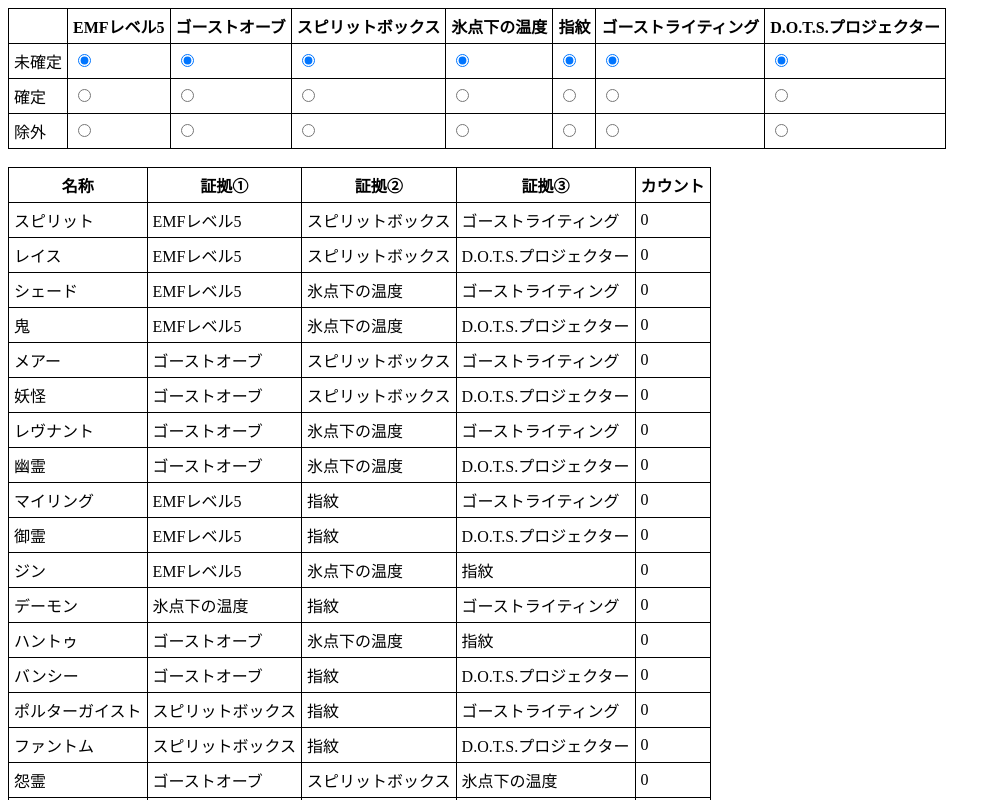
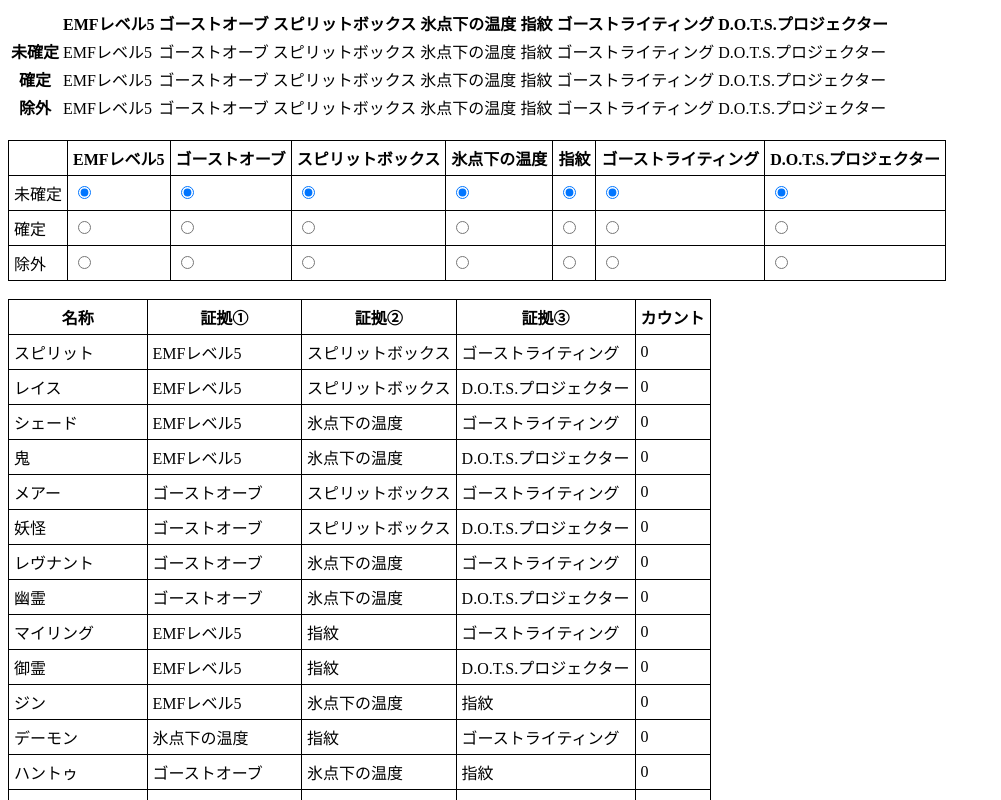
Before and after one commit to naoki-funawatari/phasmophobia-js, a React (Create React App) app: page / in a window 1280 px wide. Shown: the top 800 px of the page, without its empty margins (0-1001 px from the left). Built offline with nearby package versions, Linux system fonts and the light colour scheme.

Commit message:
feat: 新規コンポーネントを追加。

```diff
--- a/src/App.js
+++ b/src/App.js
@@ -3,7 +3,9 @@
 import Table from "./feature/Tables/Table";
 import ghostRepository from "./data/ghostRepository.json";
 import responseRepository from "./data/responseRepository.json";
-import judgmentType from "./data/judgmentType.json";
+import judgmentTypes from "./data/judgmentTypes.json";
+
+import Table2 from "./feature/Evidence/Table";
 
 const App = () => {
   const ghosts = ghostRepository.ghosts;
@@ -21,10 +23,15 @@
   const initialConditions = responses.map(o => ({
     responseId: o.id,
     responseName: o.name,
-    judgmentTypeId: judgmentType.undetermined.id,
+    judgmentTypeId: judgmentTypes.undetermined.id,
   }));
   const [conditions, setConditions] = useState(initialConditions);
   return (
+    <>
+      <div>
+        <Table2 />
+      </div>
+      <br />
       <div>
         <Filter
           initialItems={initialItems}
@@ -36,6 +43,7 @@
         <br />
         <Table conditions={conditions} items={items} />
       </div>
+    </>
   );
 };
 
--- /dev/null
+++ b/src/feature/Evidence/Data.jsx
@@ -0,0 +1,27 @@
+import responses from "../../data/responseRepository.json";
+import judgmentTypes from "../../data/judgmentTypes.json";
+
+const Data = () => {
+  console.log([...Object.values(judgmentTypes)]);
+
+  return (
+    <tbody>
+      {[...Object.values(judgmentTypes)].map(judgmentType => {
+        return (
+          <tr key={`judgmentType-id${judgmentType.id}`}>
+            <th>{judgmentType.name}</th>
+            {responses.map(reseponse => {
+              return (
+                <td key={`data-reseponse-id${reseponse.id}`}>
+                  {reseponse.name}
+                </td>
+              );
+            })}
+          </tr>
+        );
+      })}
+    </tbody>
+  );
+};
+
+export default Data;
--- /dev/null
+++ b/src/feature/Evidence/Header.jsx
@@ -0,0 +1,14 @@
+import responses from "../../data/responseRepository.json";
+
+const Header = () => (
+  <thead>
+    <tr>
+      <th></th>
+      {responses.map(response => (
+        <th key={`response-id${response.id}`}>{response.name}</th>
+      ))}
+    </tr>
+  </thead>
+);
+
+export default Header;
--- /dev/null
+++ b/src/feature/Evidence/Table.jsx
@@ -0,0 +1,13 @@
+import Header from "./Header";
+import Data from "./Data";
+
+const Table = () => {
+  return (
+    <table>
+      <Header />
+      <Data />
+    </table>
+  );
+};
+
+export default Table;
--- a/src/feature/Tables/Filter.jsx
+++ b/src/feature/Tables/Filter.jsx
@@ -1,5 +1,5 @@
 import React from "react";
-import judgmentType from "../../data/judgmentType.json";
+import judgmentTypes from "../../data/judgmentTypes.json";
 import "./Table.scss";
 
 const Filter = ({
@@ -37,17 +37,17 @@
               key={i}
               onClick={onConditionChecked(
                 o.responseId,
-                judgmentType.undetermined.id
+                judgmentTypes.undetermined.id
               )}
             >
               <input
                 type="radio"
                 onChange={onConditionChecked(
                   o.responseId,
-                  judgmentType.undetermined.id
+                  judgmentTypes.undetermined.id
                 )}
                 checked={
-                  conditions[i].judgmentTypeId === judgmentType.undetermined.id
+                  conditions[i].judgmentTypeId === judgmentTypes.undetermined.id
                 }
               />
             </td>
@@ -60,17 +60,17 @@
               key={i}
               onClick={onConditionChecked(
                 o.responseId,
-                judgmentType.determined.id
+                judgmentTypes.determined.id
               )}
             >
               <input
                 type="radio"
                 onChange={onConditionChecked(
                   o.responseId,
-                  judgmentType.determined.id
+                  judgmentTypes.determined.id
                 )}
                 checked={
-                  conditions[i].judgmentTypeId === judgmentType.determined.id
+                  conditions[i].judgmentTypeId === judgmentTypes.determined.id
                 }
               />
             </td>
@@ -83,17 +83,17 @@
               key={i}
               onClick={onConditionChecked(
                 o.responseId,
-                judgmentType.exclued.id
+                judgmentTypes.exclued.id
               )}
             >
               <input
                 type="radio"
                 onChange={onConditionChecked(
                   o.responseId,
-                  judgmentType.exclued.id
+                  judgmentTypes.exclued.id
                 )}
                 checked={
-                  conditions[i].judgmentTypeId === judgmentType.exclued.id
+                  conditions[i].judgmentTypeId === judgmentTypes.exclued.id
                 }
               />
             </td>
--- a/src/feature/Tables/Table.jsx
+++ b/src/feature/Tables/Table.jsx
@@ -1,6 +1,6 @@
 import React from "react";
 import "./Table.scss";
-import judgmentType from "../../data/judgmentType.json";
+import judgmentTypes from "../../data/judgmentTypes.json";
 
 const Table = ({ items, conditions }) => {
   return (
@@ -26,11 +26,11 @@
                 const condition = conditions.find(
                   o => o.responseId === response.id
                 );
-                if (condition.judgmentTypeId === judgmentType.determined.id) {
+                if (condition.judgmentTypeId === judgmentTypes.determined.id) {
                   irotagu = "determined";
                   count++;
                 }
-                if (condition.judgmentTypeId === judgmentType.exclued.id) {
+                if (condition.judgmentTypeId === judgmentTypes.exclued.id) {
                   irotagu = "exclued";
                   isExclued = true;
                 }
```
Also changed, not shown: src/data/judgmentTypes.json (renamed from src/data/judgmentType.json). Lines whose indentation alone changed are shown as unchanged.
